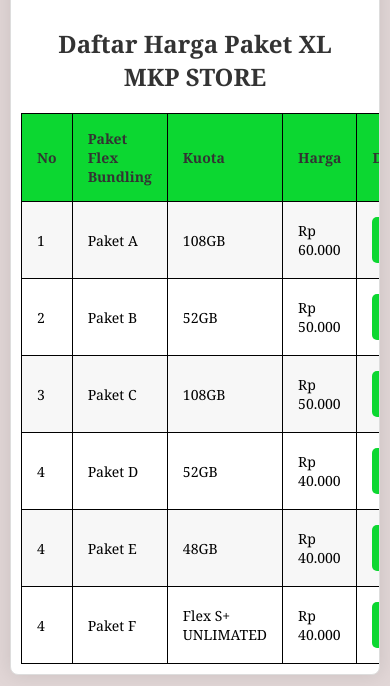
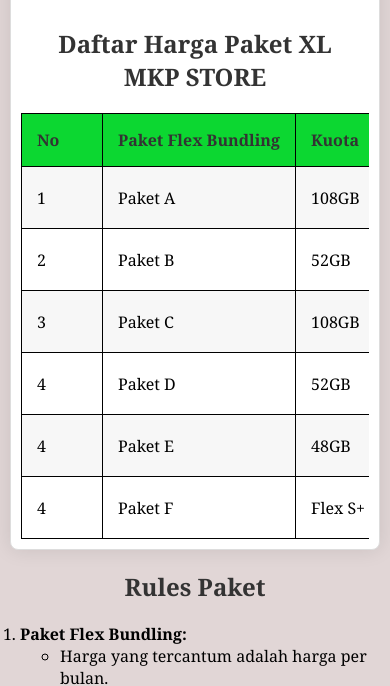
Before and after one commit to khaerulpadli/mkp-store, a plain HTML site: page index.html in a window 390 px wide. Shown: the part 154-840 px from the top of the page. Drawn offline with Linux system fonts and the light colour scheme.

Commit message:
Update index.html

```diff
--- a/index.html
+++ b/index.html
@@ -56,18 +56,42 @@ tr:hover {
 }
 
 /* Responsive Styles */
-@media only screen and (max-width: 600px) {
-    .container {
-        margin: 10px;
-        padding: 10px;
-    }
+/* Responsiveness for Table */
+@media only screen and (max-width: 800px) {
     table {
-        font-size: 14px;
+        border-collapse: collapse;
+        border-spacing: 0;
+        width: 100%;
+        display: block;
+        overflow-x: auto;
     }
     th, td {
-        padding: 8px;
+        white-space: nowrap;
+        text-overflow: ellipsis;
+    }
+    th:nth-child(1),
+    td:nth-child(1) {
+        min-width: 50px;
+    }
+    th:nth-child(2),
+    td:nth-child(2) {
+        min-width: 150px;
+    }
+    th:nth-child(3),
+    td:nth-child(3) {
+        min-width: 100px;
+    }
+    th:nth-child(4),
+    td:nth-child(4) {
+        min-width: 100px;
+    }
+    th:nth-child(5),
+    td:nth-child(5) {
+        min-width: 150px;
     }
 }
+
+
 
 /* Additional Styling for a More Attractive Table */
 .container {
@@ -177,7 +201,7 @@ table button a:hover {
     <div class="logo-container">
         <img src="mkp.jpeg" alt="Logo" class="logo">
         <div class="scrolling-text">
-            <span><b>SELAMAT DATANG DI TOKO KAMI DI MKP STORE SELAMAT BERBELANJA!! </b></span>
+            <span><b>SELAMAT DATANG DI TOKO KAMI MKP STORE SELAMAT BERBELANJA!! </b></span>
         </div>
     </div>
     <h2>Daftar Harga Paket XL<br> MKP STORE</h2>
```
